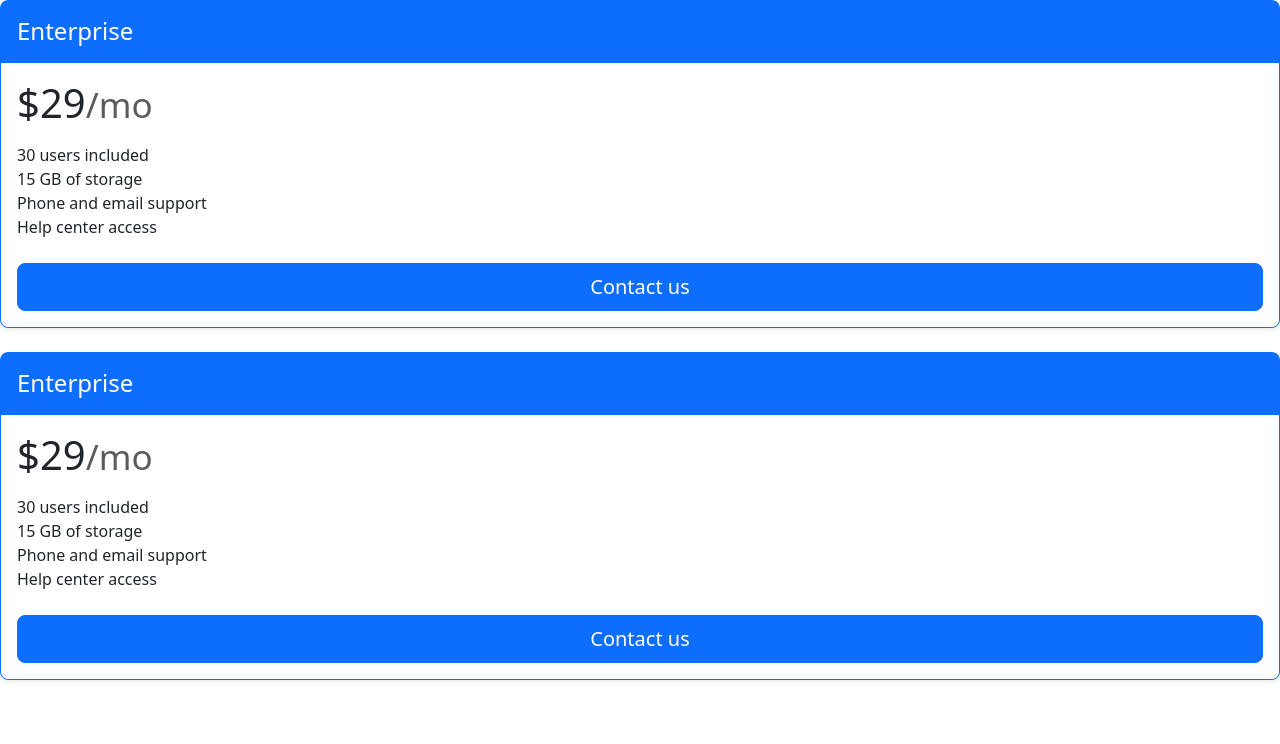
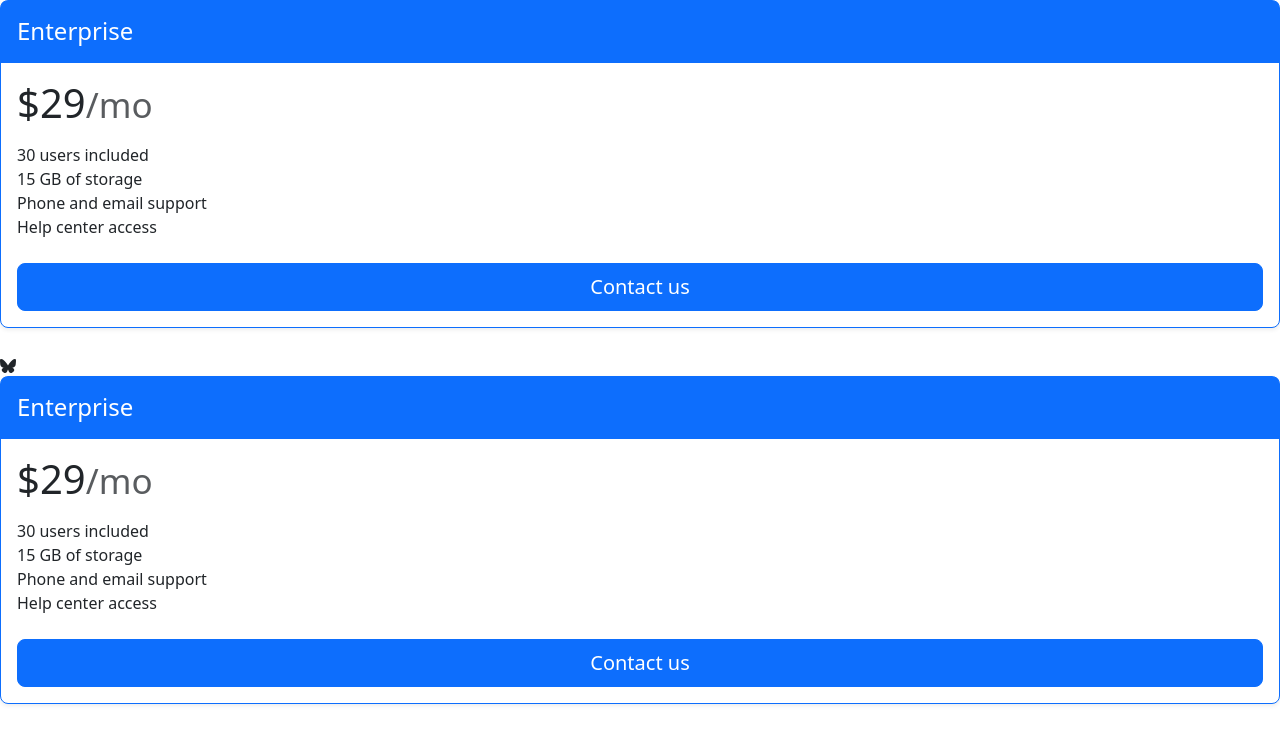
Before and after one commit to alitavousi83/post, a plain HTML site: page index.html in a window 1280 px wide. Drawn offline with nearby package versions, Linux system fonts and the light colour scheme.

Commit message:
for testing svg pic

```diff
--- a/index.html
+++ b/index.html
@@ -9,5 +9,8 @@
 
 <body>
 <div class="card mb-4 rounded-3 shadow-sm border-primary"> <div class="card-header py-3 text-bg-primary border-primary"> <h4 class="my-0 fw-normal">Enterprise</h4> </div> <div class="card-body"> <h1 class="card-title pricing-card-title">$29<small class="text-body-secondary fw-light">/mo</small></h1> <ul class="list-unstyled mt-3 mb-4"> <li>30 users included</li> <li>15 GB of storage</li> <li>Phone and email support</li> <li>Help center access</li> </ul> <button type="button" class="w-100 btn btn-lg btn-primary">Contact us</button> </div> </div>
+<svg xmlns="http://www.w3.org/2000/svg" width="16" height="16" fill="currentColor" class="bi bi-bluesky" viewBox="0 0 16 16">
+  <path d="M3.468 1.948C5.303 3.325 7.276 6.118 8 7.616c.725-1.498 2.698-4.29 4.532-5.668C13.855.955 16 .186 16 2.632c0 .489-.28 4.105-.444 4.692-.572 2.04-2.653 2.561-4.504 2.246 3.236.551 4.06 2.375 2.281 4.2-3.376 3.464-4.852-.87-5.23-1.98-.07-.204-.103-.3-.103-.218 0-.081-.033.014-.102.218-.379 1.11-1.855 5.444-5.231 1.98-1.778-1.825-.955-3.65 2.28-4.2-1.85.315-3.932-.205-4.503-2.246C.28 6.737 0 3.12 0 2.632 0 .186 2.145.955 3.468 1.948"/>
+</svg>
     <div class="card mb-4 rounded-3 shadow-sm border-primary"> <div class="card-header py-3 text-bg-primary border-primary"> <h4 class="my-0 fw-normal">Enterprise</h4> </div> <div class="card-body"> <h1 class="card-title pricing-card-title">$29<small class="text-body-secondary fw-light">/mo</small></h1> <ul class="list-unstyled mt-3 mb-4"> <li>30 users included</li> <li>15 GB of storage</li> <li>Phone and email support</li> <li>Help center access</li> </ul> <button type="button" class="w-100 btn btn-lg btn-primary">Contact us</button> </div> </div></body>
 </html>
```
